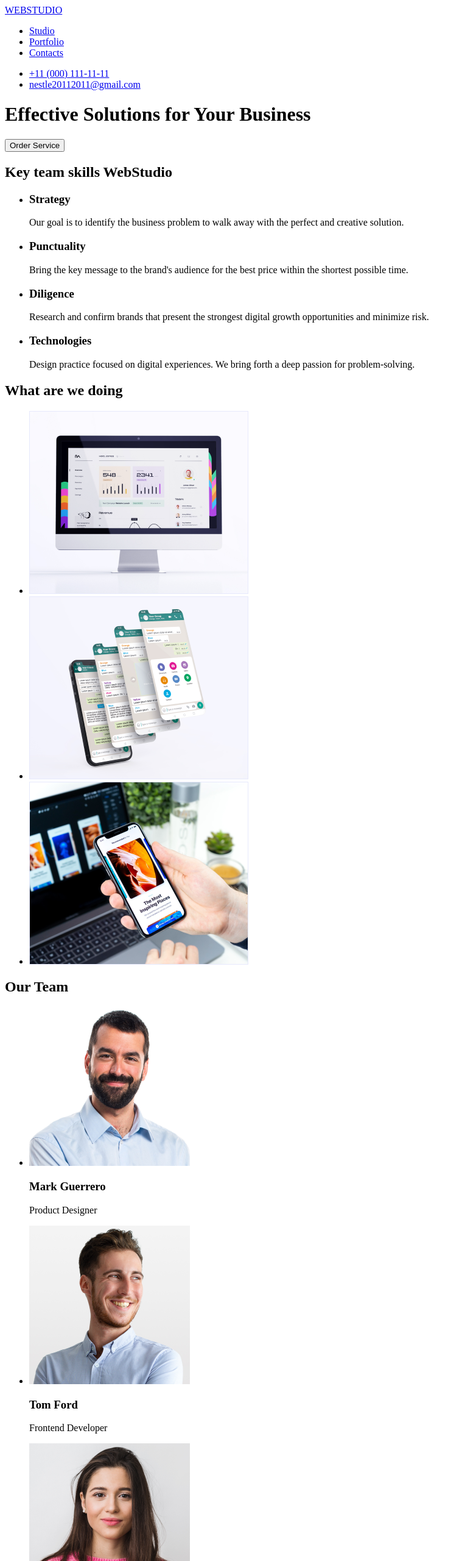
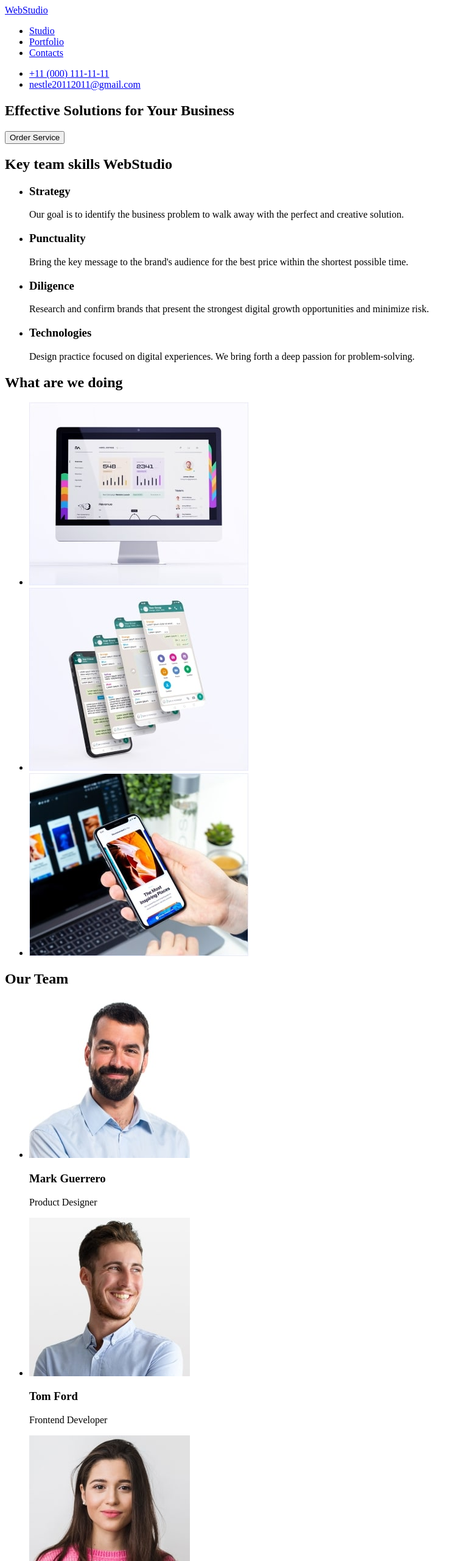
Before and after one commit to Sukharieva/goit-markup-hw-01, a plain HTML site: page index.html in a window 1280 px wide. Shown: the top 2560 px of the page at 61% size, without its empty margins (0-759 px from the left). Drawn offline with Linux system fonts and the light colour scheme.

Commit message:
Виправила зауваження ментора по ДЗ 06.12

```diff
--- a/index.html
+++ b/index.html
@@ -9,7 +9,7 @@
   <body>
     <header>
       <nav>
-        <a href="/">WEBSTUDIO</a>
+        <a href="/">WebStudio</a>
         <!--header-->
         <ul>
           <li><a href="/">Studio</a></li>
@@ -24,11 +24,11 @@
         </li>
       </ul>
       <!--Dark-bg-->
-      <div>
+      <section>
         <h1>Effective Solutions for Your Business</h1>
         <!--Button -->
         <button type="button">Order Service</button>
-      </div>
+      </section>
     </header>
     <!--section 1 Key team skills-->
     <main>
@@ -71,20 +71,20 @@
         <ul>
           <li>
             <img
-            src="./images/comp.png"
+            src="./images/comp.jpg"
             alt="comp"
             width="360"
             height="300" />
           </li>
           <li>
-            <img src="./images/tel.png"
+            <img src="./images/tel.jpg"
             alt="tel"
             width="360"
             height="300" />
           </li>
           <li>
             <img
-              src="./images/tel-comp.png"
+              src="./images/tel-comp.jpg"
               alt="tel+comp"
               width="360"
               height="300"
@@ -98,8 +98,8 @@
         <ul>
           <li>
             <img
-              src="./images/PrDes.png"
-              alt="ProductDesigner"
+              src="./images/PrDes.jpg"
+              alt="Designer"
               width="264"
               height="260"
             />
@@ -108,7 +108,7 @@
           </li>
           <li>
             <img
-              src="./images/Frontend.png"
+              src="./images/Frontend.jpg"
               alt="Frontend"
               width="264"
               height="260"
@@ -120,7 +120,7 @@
           </li>
           <li>
             <img
-              src="./images/Marketing.png"
+              src="./images/Marketing.jpg"
               alt="Marketing"
               width="264"
               height="260"
@@ -132,8 +132,8 @@
           </li>
           <li>
             <img
-              src="./images/UIDes.png"
-              alt="UIDesigner"
+              src="./images/UIDes.jpg"
+              alt="Designer2"
               width="264"
               height="260"
             />
@@ -152,6 +152,17 @@
         Increase the flow of customers and sales for your business with digital
         marketing & growth solutions.
       </p>
+
+      <div class="buttons">
+        <button type="button">inline</button>
+        <button type="button" >block</button>
+        <button type="button" >inline-block</button>
+        </div>
+        <div class="buttons">
+        <button type="button" >HTML</button>
+        <button type="button" >CSS</button>
+        <button type="button" >JavaScript</button>
+        </div>
     </footer>
   </body>
 </html>
```
Also changed, not shown: images/Frontend.jpg (added), images/Frontend.png (deleted), images/Marketing.jpg (added), images/Marketing.png (deleted), images/PrDes.jpg (added), images/PrDes.png (deleted), images/UIDes.jpg (added), images/UIDes.png (deleted), images/comp.jpg (added), images/comp.png (deleted), images/tel-comp.jpg (added), images/tel-comp.png (deleted), images/tel.jpg (added), images/tel.png (deleted).
